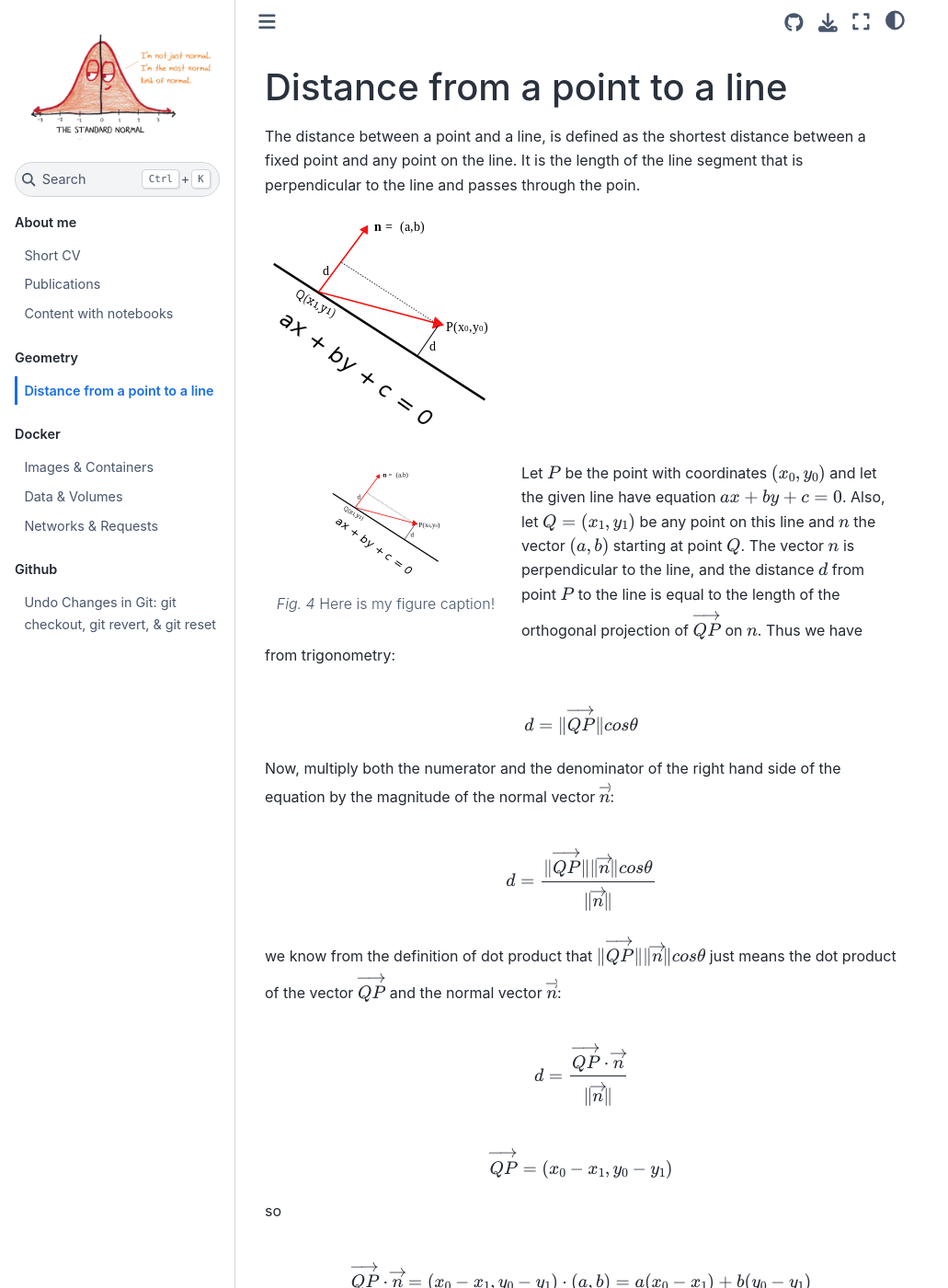
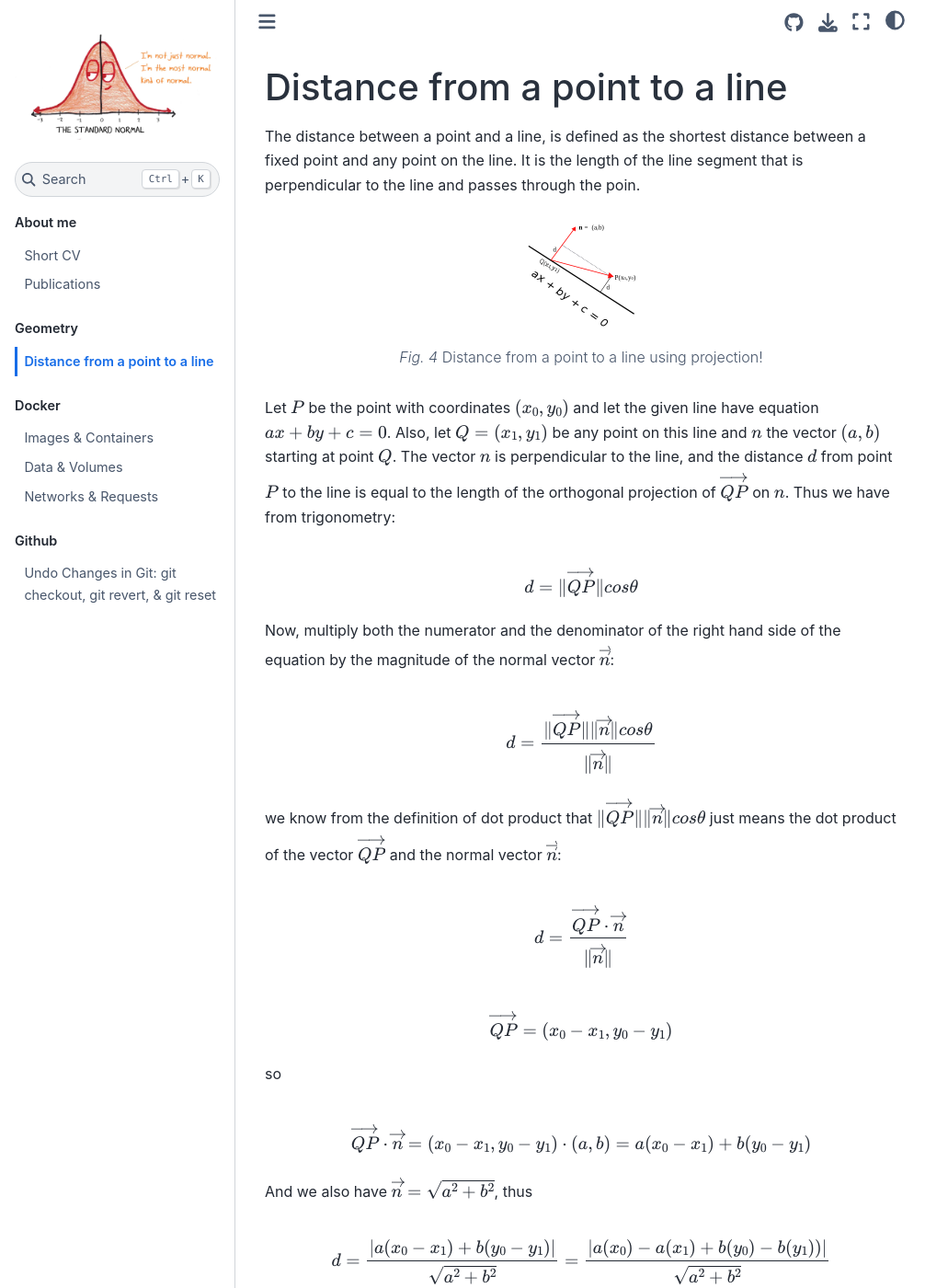
Before and after one commit to kunzhoudk/kzspace, a Jupyter Book: the page built from geometry/point-to-line-distance.md, in a window 1280 px wide and 1400 px high. Shown: the whole window at 92% size, without its empty margins (0-1031 px from the left). Built offline with Jupyter Book 1.0.4 settings and Sphinx 7.4.7 and the Sphinx Book theme 1.1.4, drawn with Linux system fonts in a browser that asks for light colours; pages that are not in the unit, such as notebooks, are missing from menus; some of the changed text lies outside the part shown.

Commit message:
updated table of contents

````diff
--- a/_toc.yml
+++ b/_toc.yml
@@ -9,8 +9,8 @@ parts:
     chapters:
     - file: about-me/cv
     - file: about-me/publications
-    - file: deep-learning/fourier_transform
-    - file: notebooks
+    # - file: deep-learning/fourier_transform
+    # - file: notebooks
   - caption: Geometry
     chapters:
     - file: geometry/point-to-line-distance
--- a/geometry/point-to-line-distance.md
+++ b/geometry/point-to-line-distance.md
@@ -1,14 +1,14 @@
 # Distance from a point to a line
 The distance between a point and a line, is defined as the shortest distance between a fixed point and any point on the line. It is the length of the line segment that is perpendicular to the line and passes through the poin.
 
-![diagram](./images/vector_point_to_line.png)
+<!-- ![diagram](./images/vector_point_to_line.png) -->
 
 ```{figure} ./images/vector_point_to_line.png
 ---
 scale: 50%
-align: left
+align: center
 ---
-Here is my figure caption!
+Distance from a point to a line using projection!
 ```
 
 Let $P$ be the point with coordinates $(x_{0}, y_{0})$ and let the given line have equation $ax + by + c = 0$. Also, let $Q = (x_{1}, y_{1})$ be any point on this line and $n$ the vector $(a, b)$ starting at point $Q$. The vector $n$ is perpendicular to the line, and the distance $d$ from point $P$ to the line is equal to the length of the orthogonal projection of $\overrightarrow{QP}$ on $n$. Thus we have from trigonometry:
````
